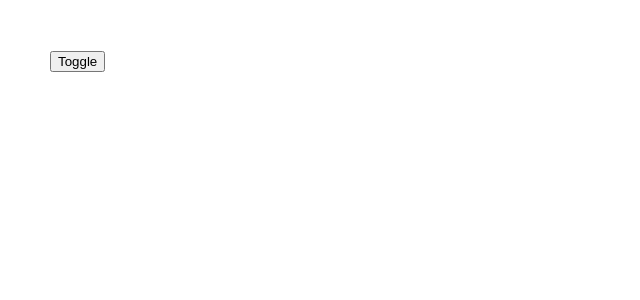
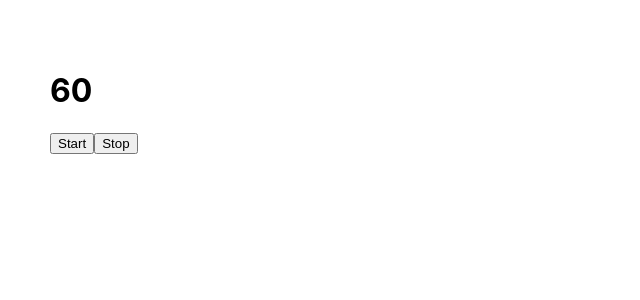
Before and after one commit to LuongHienThaoTrang/HOOKS, a React (Create React App) app: page / in a window 1280 px wide. Shown: the top 300 px of the page, without its empty margins (0-640 px from the left). Built offline with nearby package versions, Linux system fonts and the light colour scheme.

Commit message:
Ex 1: useRef with count, prevCount, h1Ref

```diff
--- a/src/App.js
+++ b/src/App.js
@@ -1,18 +1,11 @@
 
-import { useState } from 'react'
-import UseEffect from "./useLayoutEffect/ex1";
+import UseRef from "./useRef/ex1";
 
 function App() {
-  const [show, setShow] = useState(false)
-
-  const handleToggle = () => {
-    setShow(!show)
-  }
 
   return (
     <div className="App" style={{ padding: 50 }}>
-      <button onClick={handleToggle}>Toggle</button>
-      {show && <UseEffect />}
+      <UseRef />
     </div>
   );
 }
--- /dev/null
+++ b/src/useRef/ex1.js
@@ -0,0 +1,43 @@
+import { useState, useEffect, useLayoutEffect, useRef } from "react";
+
+function UseRef() {
+    const [count, setCount] = useState(60)
+
+    const timerId = useRef()
+    const prevCount = useRef() //prevCount lần đầu undefined
+    const h1Ref = useRef() //lấy ra h1Ref element
+
+    useEffect(() => {
+        // láy ra prevCount
+        prevCount.current = count
+    }, [count])
+
+    useEffect(() => {
+     console.log(h1Ref.current);
+    })
+
+    const handleStart = () => {
+        timerId.current = setInterval(() => {
+            setCount(prevCount => prevCount - 1)
+        }, 1000)
+        console.log('Start -> ', timerId.current);
+    }
+
+    const handleStop = () => {
+        clearInterval(timerId.current)
+        console.log('Stop -> ', timerId.current);
+    }
+
+    // Lấy ra prevCount, count
+    console.log(count, prevCount.current);
+
+    return (
+        <div>
+            <h1 ref={h1Ref}>{count}</h1>
+            <button onClick={handleStart}>Start</button>
+            <button onClick={handleStop}>Stop</button>
+        </div>
+    )
+}
+
+export default UseRef
```
